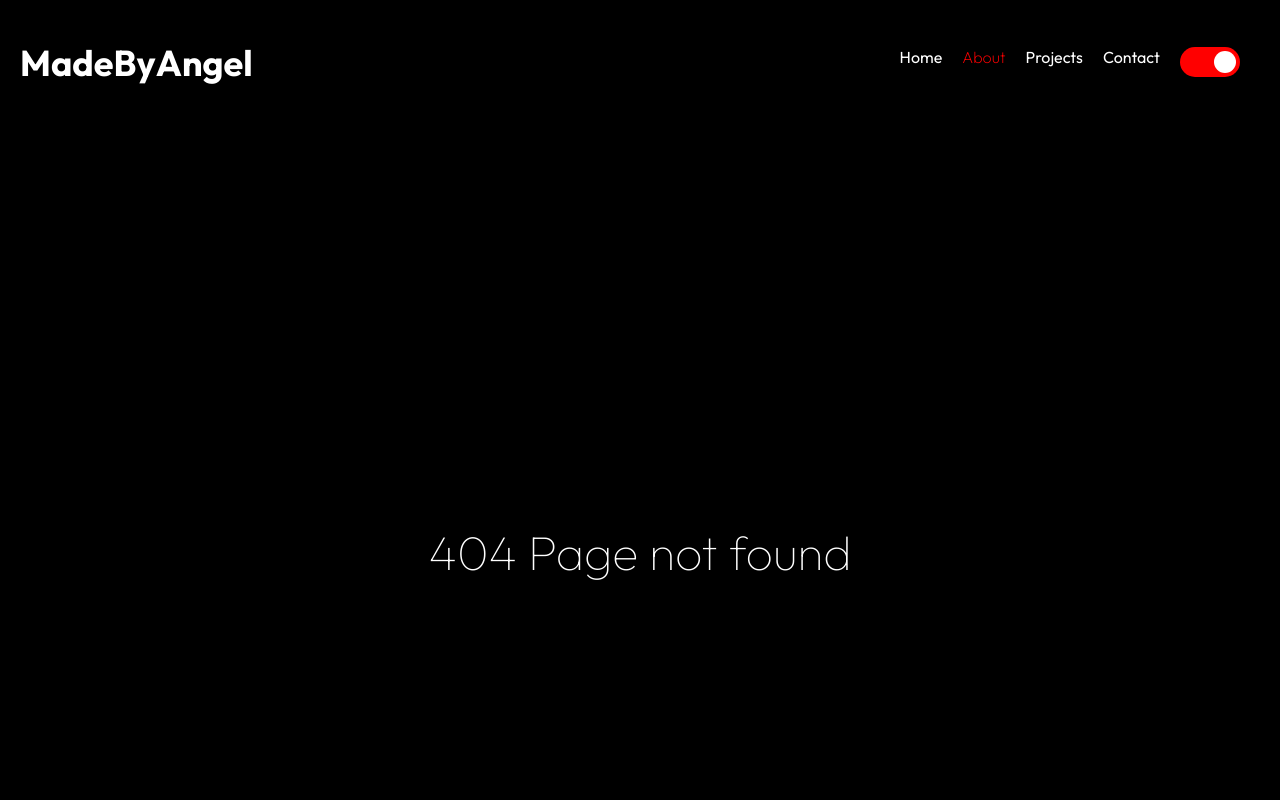
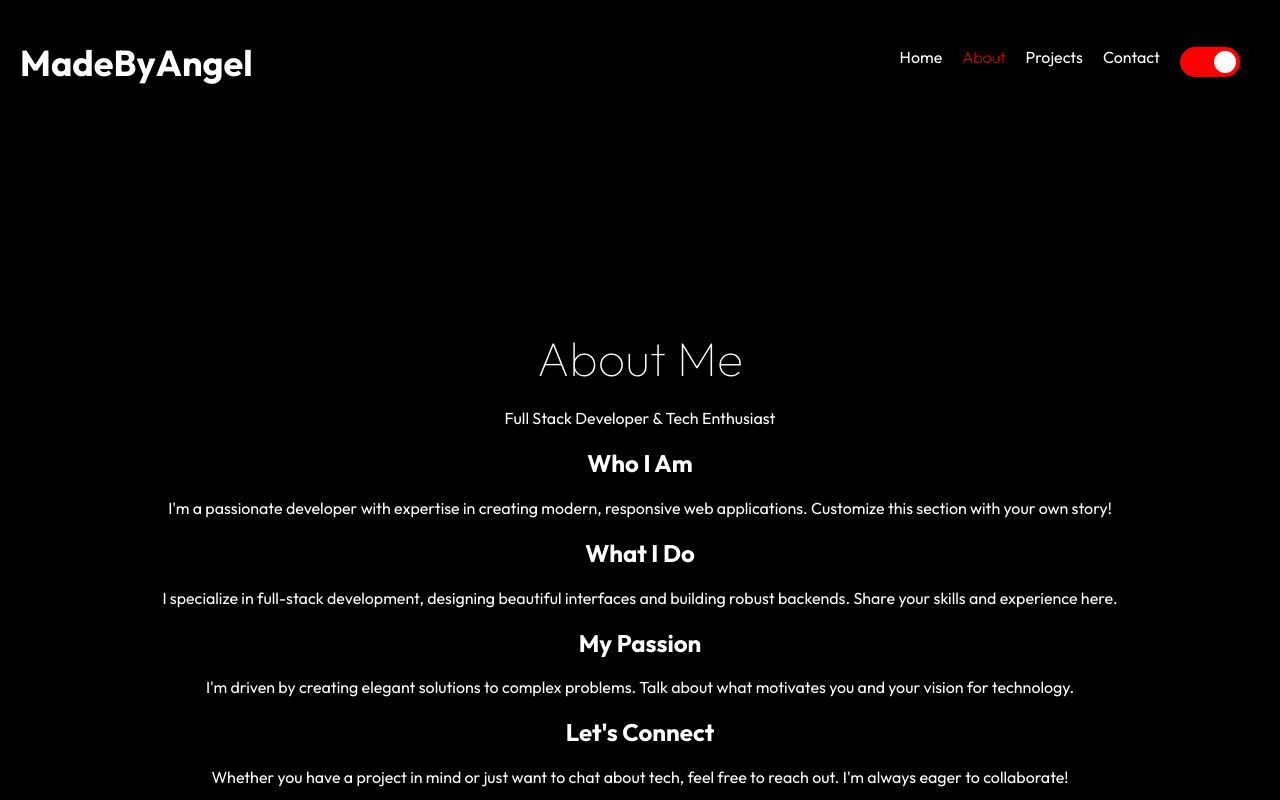
Before and after one commit to 4anglais/made-by-anglais, a React (Create React App) app: page /about in a window 1280 px wide. Before the commit this address had no page. Shown: the top 800 px of the page. Built offline with nearby package versions, Linux system fonts and the light colour scheme.

Commit message:
Checkpoint from VS Code for cloud agent session

```diff
--- a/src/pages/About.jsx
+++ b/src/pages/About.jsx
@@ -4,7 +4,34 @@ import './About.css'
 function About() {
   return (
     <div className='about'>
-      <h1>404 Page not found</h1>
+      <section className='about-intro'>
+        <div className='about-content'>
+          <h1>About Me</h1>
+          <p className='about-subtitle'>Full Stack Developer & Tech Enthusiast</p>
+
+          <div className='about-grid'>
+            <div className='about-section'>
+              <h2>Who I Am</h2>
+              <p>I'm a passionate developer with expertise in creating modern, responsive web applications. Customize this section with your own story!</p>
+            </div>
+
+            <div className='about-section'>
+              <h2>What I Do</h2>
+              <p>I specialize in full-stack development, designing beautiful interfaces and building robust backends. Share your skills and experience here.</p>
+            </div>
+
+            <div className='about-section'>
+              <h2>My Passion</h2>
+              <p>I'm driven by creating elegant solutions to complex problems. Talk about what motivates you and your vision for technology.</p>
+            </div>
+
+            <div className='about-section'>
+              <h2>Let's Connect</h2>
+              <p>Whether you have a project in mind or just want to chat about tech, feel free to reach out. I'm always eager to collaborate!</p>
+            </div>
+          </div>
+        </div>
+      </section>
     </div>
   );
 }
```
